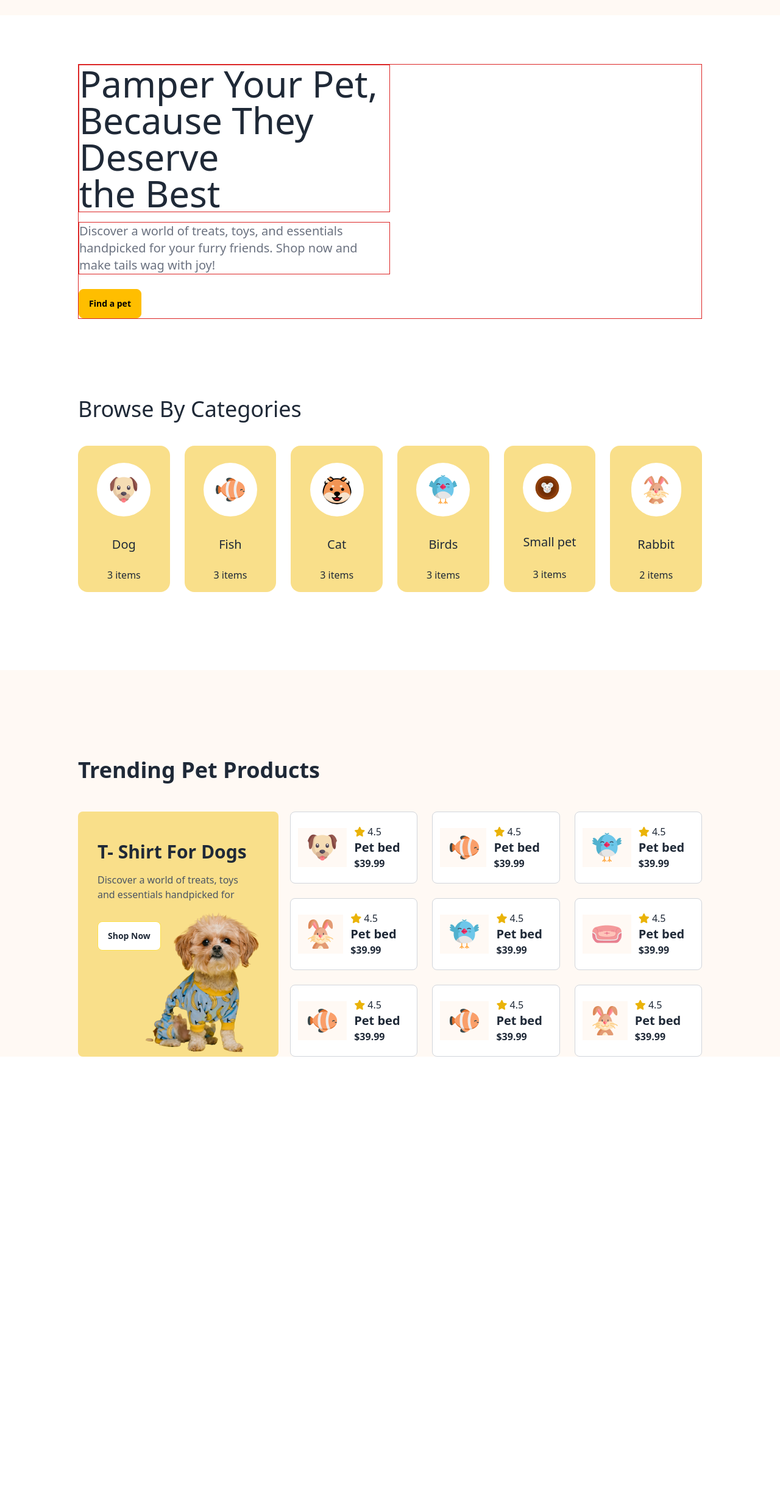
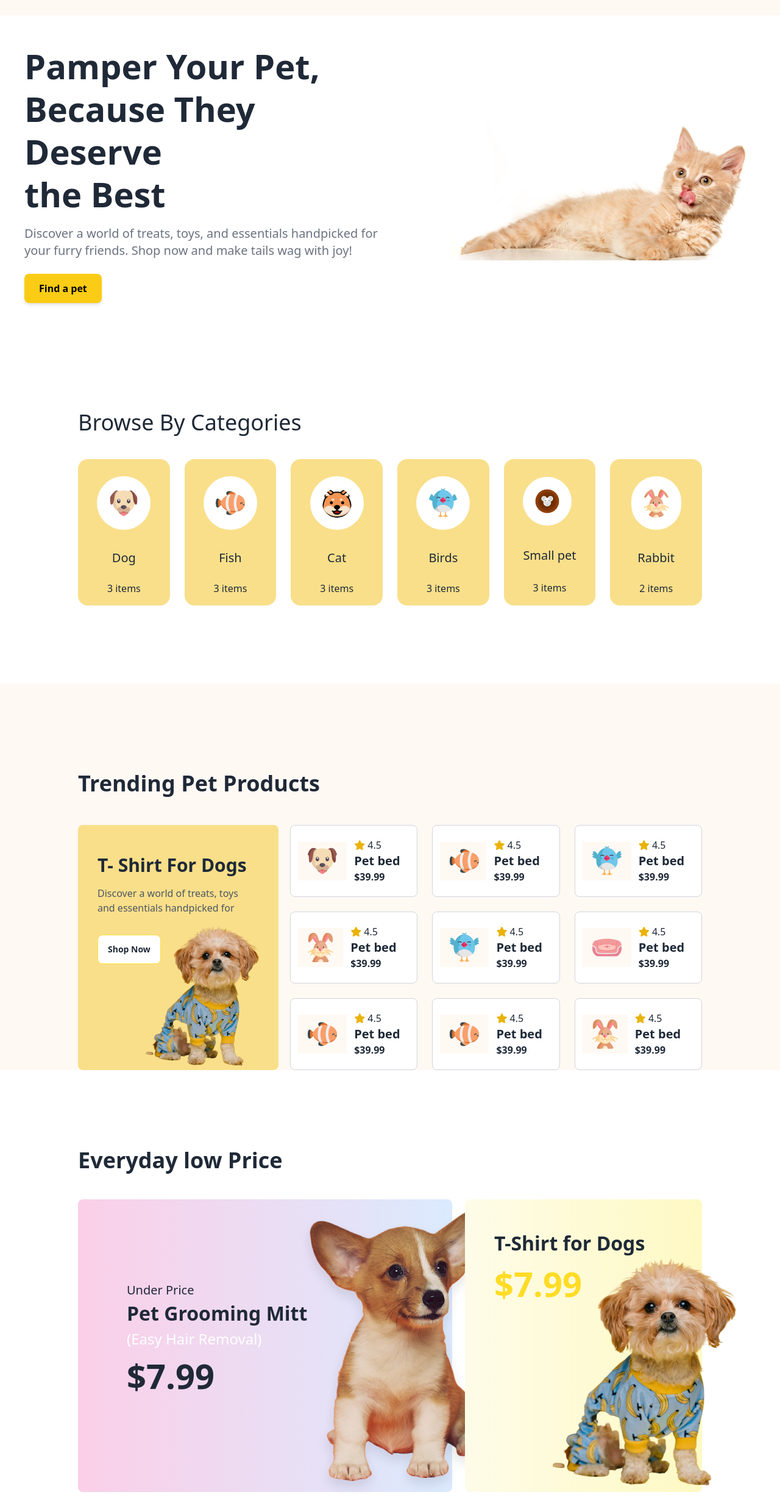
Before and after one commit to RjRabby018/assignment-3-pro-repo, a plain HTML site: page index.html in a window 1280 px wide. Shown: the part 95-2560 px from the top of the page at 61% size. Before the commit the page ends 1956 px from the top, so only its background shows below. Drawn offline with nearby package versions, Linux system fonts and the light colour scheme; a web font is replaced by a local one.

Commit message:
low price section done

```diff
--- a/index.html
+++ b/index.html
@@ -50,18 +50,34 @@
      </header>
      <body>
      <section>
-      <div class="w-4/5 mx-auto mt-20 border border-red-600 bg-hero-pattern bg-cover bg-center ">
-        <div class="w-1/2">
+      <!-- <div class="w-4/5 mx-auto mt-20 border border-red-600 "> -->
+        <div class="flex items-center justify-between px-10 py-12 max-w-[1400px] mx-auto">
+          <!-- Text Section -->
+          <div class="w-1/2">
+            <h2 class="text-[56px] font-semibold leading-tight">
+              Pamper Your Pet,<br> Because They Deserve <br>the Best
+            </h2>
+            <p class="text-xl text-gray-500 mt-4 mb-6">
+              Discover a world of treats, toys, and essentials handpicked for your furry friends.
+              Shop now and make tails wag with joy!
+            </p>
+            <button class="bg-yellow-400 text-black px-6 py-3 rounded-lg font-semibold shadow-md">
+              Find a pet
+            </button>
+          </div>
+
+          <!-- Image Section -->
+          <div class="w-1/2 flex justify-end">
+            <img class="max-w-[500px] w-full h-auto object-contain" src="c1-assets/cat-big.png" alt="Happy Cat">
+          </div>
+        </div>
 
 
-          <h2 class="text-6xl font-normal mb-4 border border-red-600 ">Pamper Your Pet,<br> Because They Deserve <br>the Best</h2>
-        <p class="font-normal text-xl text-gray-500 mb-6 border border-red-600">Discover a world of treats, toys, and essentials handpicked for your furry friends. Shop now and make tails wag with joy!</p>
-        <button class="btn btn-warning">Find a pet</button>
-        </div>
-        <!-- <div class="w-full">
-          <img class="border border-red-600" src="c1-assets/cat-big.png" alt="">
-        </div> -->
-      </div>
+
+
+
+
+
      </section>
      <!-- browse my categories section -->
       <section >
@@ -106,7 +122,7 @@
 
 
       <!-- trending pet products -->
-       <section class="mt-32 bg-[#FFF9F4] pt-36">
+       <section class="mt-32 mb-32 bg-[#FFF9F4] pt-36">
         <!--  div>h3+p+btn^div>div*9>div+div>p+p+p -->
          <div class="w-4/5 mx-auto ">
           <h2 class="font-semibold text-4xl mb-12">Trending Pet Products</h2>
@@ -214,9 +230,33 @@
          </div>
          </div>
        </section>
-       <section class="mt-32">
+       <!-- everyday low price section -->
+       <section class="mt-32 w-4/5 mx-auto">
+            <h1 class="font-semibold text-4xl mb-11">Everyday low Price</h1>
+            <!-- div>div>p+p+p+p+img^div>p+p+img -->
+            <div  class="flex justify-between h-[480px]">
+              <div class="w-[60%] bg-gradient-to-r from-pink-200 to-blue-100 relative rounded-lg grid items-center">
+                <div class="h-[210px] ml-20">
+                <p class="font-normal text-xl">Under Price</p>
+                <p class="font-semibold text-[32px]">Pet Grooming Mitt</p>
+                <p class="font-normal text-[24px] text-white">(Easy Hair Removal)</p>
+                <p class="font-bold text-[56px]">$7.99</p>
+                </div>
+                <img class="absolute -top-3 left-80" src="c1-assets/cute-dog-mid.png" alt="">
+              </div>
+              <div class="w-[38%] relative bg-gradient-to-r from-yellow-50 to-yellow-100 rounded-lg">
+                <div class="ml-12 mt-12">
+                  <p class="font-semibold text-[32px]">T-Shirt for Dogs</p>
+                  <p class="text-[#FFDC26] font-bold text-[56px]">$7.99</p>
+                </div>
+                <img class="absolute top-24 left-36" src="c1-assets/cute-pet-mid.png" alt="">
+              </div>
+            </div>
+       </section>
+       <section class="mt-24">
 
        </section>
+       <h1 style="background-color: bisque;"></h1>
      </body>
 
 
```
